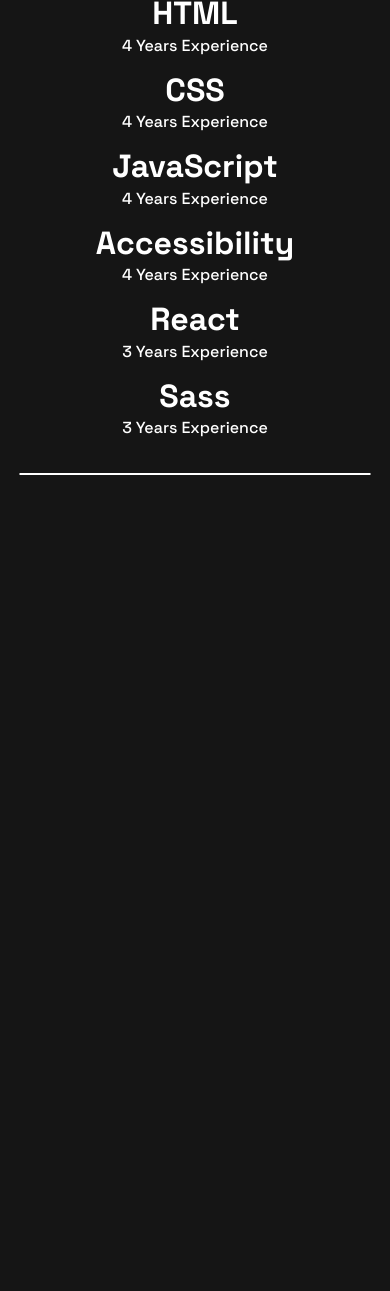
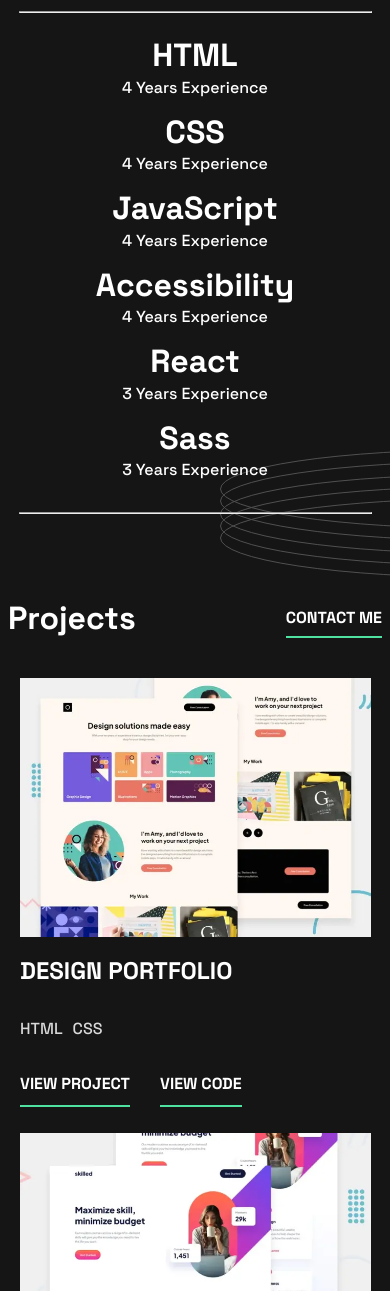
Before and after one commit to adriananin/single-page-developer-portfolio, a plain HTML site: page index.html in a window 390 px wide. Shown: the part 709-2000 px from the top of the page. Before the commit the page ends 1184 px from the top, so only its background shows below. Drawn offline with Linux system fonts and the light colour scheme.

Commit message:
Projects section for mobile complete

```diff
--- a/index.html
+++ b/index.html
@@ -96,6 +96,7 @@
 
       <section>
         <div class="tools container">
+          <hr class="hr-1" />
           <div class="tool first-tool">
             <h2>HTML</h2>
             <p>4 Years Experience</p>
@@ -125,21 +126,135 @@
             <h2>Sass</h2>
             <p>3 Years Experience</p>
           </div>
+          <hr class="hr-2" />
         </div>
       </section>
+      <div class="svg-right2">
+        <svg xmlns="http://www.w3.org/2000/svg" width="530" height="129">
+          <g fill="none" fill-rule="evenodd" stroke="#FFF" opacity=".25">
+            <ellipse cx="265" cy="40" rx="264.5" ry="39.5" />
+            <ellipse cx="265" cy="52" rx="264.5" ry="39.5" />
+            <ellipse cx="265" cy="65" rx="264.5" ry="39.5" />
+            <ellipse cx="265" cy="77" rx="264.5" ry="39.5" />
+            <ellipse cx="265" cy="89" rx="264.5" ry="39.5" />
+          </g>
+        </svg>
+      </div>
 
       <section>
         <div class="projects container">
           <div class="heading">
-            <h1></h1>
-            <p><a href=""></a></p>
+            <h1>Projects</h1>
+            <p><a href="#" class="projects-contact">Contact me</a></p>
           </div>
-          <div class="project"></div>
-          <div class="project"></div>
-          <div class="project"></div>
-          <div class="project"></div>
-          <div class="project"></div>
-          <div class="project"></div>
+          <div class="project-card">
+            <div class="project-img-container">
+              <img
+                class="project-img"
+                src="images/thumbnail-project-1-small.webp"
+                alt="designer-portfolio"
+              />
+            </div>
+            <div class="project-title"><h2>Design portfolio</h2></div>
+            <div class="project-language">
+              <p>HTML</p>
+              <p>CSS</p>
+            </div>
+            <div class="project-preview">
+              <p class="project-preview-text">View Project</p>
+              <p class="project-preview-text">View Code</p>
+            </div>
+          </div>
+          <div class="project-card">
+            <div class="project-img-container">
+              <img
+                class="project-img"
+                src="images/thumbnail-project-2-small.webp"
+                alt="E-Learning landing page"
+              />
+            </div>
+            <div class="project-title"><h2>E-Learning Landing Page</h2></div>
+            <div class="project-language">
+              <p>HTML</p>
+              <p>CSS</p>
+            </div>
+            <div class="project-preview">
+              <p class="project-preview-text">View Project</p>
+              <p class="project-preview-text">View Code</p>
+            </div>
+          </div>
+          <div class="project-card">
+            <div class="project-img-container">
+              <img
+                class="project-img"
+                src="images/thumbnail-project-3-small.webp"
+                alt="Todo Web App"
+              />
+            </div>
+            <div class="project-title"><h2>Todo Web App</h2></div>
+            <div class="project-language">
+              <p>HTML</p>
+              <p>CSS</p>
+            </div>
+            <div class="project-preview">
+              <p class="project-preview-text">View Project</p>
+              <p class="project-preview-text">View Code</p>
+            </div>
+          </div>
+          <div class="project-card">
+            <div class="project-img-container">
+              <img
+                class="project-img"
+                src="images/thumbnail-project-4-small.webp"
+                alt="Entertainment Web App"
+              />
+            </div>
+            <div class="project-title"><h2>Entertainment Web App</h2></div>
+            <div class="project-language">
+              <p>HTML</p>
+              <p>CSS</p>
+            </div>
+            <div class="project-preview">
+              <p class="project-preview-text">View Project</p>
+              <p class="project-preview-text">View Code</p>
+            </div>
+          </div>
+          <div class="project-card">
+            <div class="project-img-container">
+              <img
+                class="project-img"
+                src="images/thumbnail-project-5-small.webp"
+                alt="memory game"
+              />
+            </div>
+            <div class="project-title"><h2>Memory Game</h2></div>
+            <div class="project-language">
+              <p>HTML</p>
+              <p>CSS</p>
+            </div>
+            <div class="project-preview">
+              <p class="project-preview-text">View Project</p>
+              <p class="project-preview-text">View Code</p>
+            </div>
+          </div>
+          <div class="project-card">
+            <div class="project-img-container">
+              <img
+                class="project-img"
+                src="images/thumbnail-project-6-small.webp"
+                alt="Art Gallery Showcase"
+              />
+            </div>
+            <div class="project-title"><h2>Art Gallery Showcase</h2></div>
+            <div class="project-language">
+              <p>HTML</p>
+              <p>CSS</p>
+            </div>
+            <div class="project-preview">
+              <p class="project-preview-text">View Project</p>
+              <p class="project-preview-text">View Code</p>
+            </div>
+          </div>
         </div>
       </section>
 
--- a/style.css
+++ b/style.css
@@ -18,6 +18,11 @@ body {
 header {
   position: relative;
   overflow: hidden;
+}
+
+main {
+  overflow: hidden;
+  position: relative;
 }
 
 .header {
@@ -108,39 +113,16 @@ header {
 .hero-contact::after {
   content: "";
   position: absolute;
-  bottom: -2px;
+  bottom: -10px;
   left: 0;
   width: 100%;
-  height: 4px;
+  height: 2px;
   background-color: var(--green);
 }
 
 .tools {
-  position: relative;
   text-align: center;
   margin-top: 5em;
-}
-
-.tools::before {
-  content: "";
-  position: absolute;
-  top: -45px;
-  left: 50%;
-  transform: translateX(-50%);
-  width: 90%;
-  height: 2px;
-  background-color: var(--text-color);
-}
-
-.tools::after {
-  content: "";
-  position: absolute;
-  bottom: -45px;
-  left: 50%;
-  transform: translateX(-50%);
-  width: 90%;
-  height: 2px;
-  background-color: var(--text-color);
 }
 
 .tool {
@@ -165,3 +147,93 @@ header {
 .last-tool {
   margin-bottom: 2.5em;
 }
+
+hr {
+  width: 90%;
+}
+
+.svg-right2 {
+  position: absolute;
+  top: 782px;
+  left: 220px;
+  z-index: -1;
+}
+
+.projects {
+  margin-top: 4em;
+}
+
+.heading {
+  display: flex;
+  justify-content: center;
+  align-items: center;
+  gap: 150px;
+}
+
+.projects-contact {
+  text-transform: uppercase;
+  text-decoration: none;
+  color: var(--text-color);
+  font-weight: 700;
+  margin-top: 1.25em;
+  position: relative;
+}
+
+.projects-contact::after {
+  content: "";
+  position: absolute;
+  bottom: -10px;
+  left: 0;
+  width: 100%;
+  height: 2px;
+  background-color: var(--green);
+}
+
+.project-card {
+  margin-top: 1.25em;
+}
+
+.project-img-container {
+  display: flex;
+  justify-content: center;
+}
+
+.project-img {
+  width: 90%;
+  height: auto;
+}
+
+.project-title {
+  text-transform: uppercase;
+  margin-left: 20px;
+}
+
+.project-language {
+  display: flex;
+  gap: 10px;
+  margin-left: 20px;
+  color: var(--grey);
+}
+
+.project-preview {
+  display: flex;
+  gap: 30px;
+  margin-left: 20px;
+}
+
+.project-preview-text {
+  font-weight: 700;
+  line-height: 26px;
+  text-transform: uppercase;
+  position: relative;
+}
+
+.project-preview-text::after {
+  content: "";
+  position: absolute;
+  bottom: -10px;
+  left: 0;
+  width: 100%;
+  height: 2px;
+  background-color: var(--green);
+}
```
